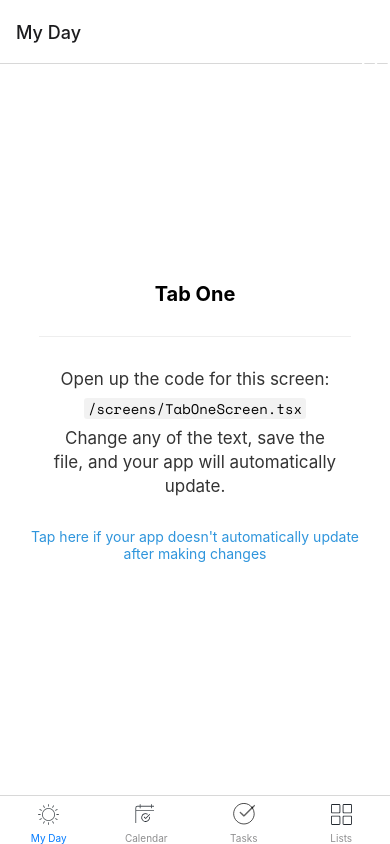
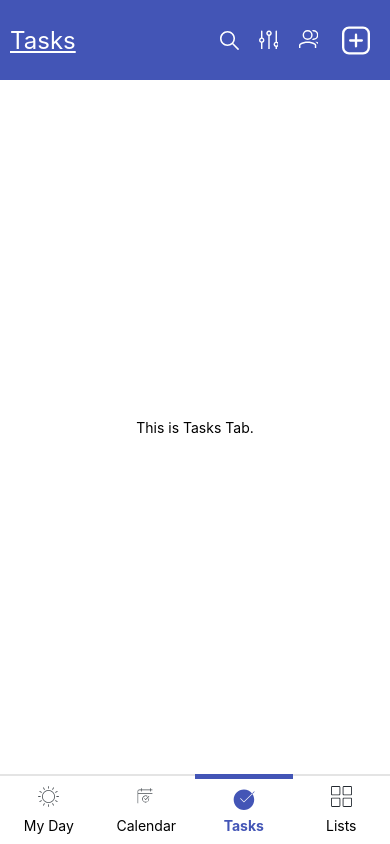
Before and after one commit to glaydsonp/react-native-tasks-app, a React Native app: screen / in a window 390 px wide. Built offline with nearby package versions, Linux system fonts and the light colour scheme; what expo-linking would draw is missing.

Commit message:
creating custom header and tabs bar

```diff
--- /dev/null
+++ b/src/components/Header.tsx
@@ -0,0 +1,64 @@
+import { getHeaderTitle } from "@react-navigation/elements";
+import { StyleSheet, Text } from "react-native";
+import Colors from "../constants/Colors";
+import AddIcon from "../icons/AddIcon";
+import FilterIcon from "../icons/FilterIcon";
+import PeopleIcon from "../icons/PeopleIcon";
+import SearchIcon from "../icons/SearchIcon";
+import { View } from "./Themed";
+
+const Header = ({ title }) => {
+  return (
+    <View style={styles.header}>
+      <Text style={styles.title}>{title}</Text>
+      <View style={styles.container}>
+        <View style={styles.icons}>
+          <SearchIcon />
+        </View>
+        <View style={styles.icons}>
+          <FilterIcon />
+        </View>
+        <View style={styles.icons}>
+          <PeopleIcon />
+        </View>
+        <View style={styles.icons}>
+          <AddIcon />
+        </View>
+      </View>
+    </View>
+  );
+};
+
+const styles = StyleSheet.create({
+  header: {
+    flexDirection: "row",
+    justifyContent: "space-between",
+    alignItems: "center",
+    color: "#fff",
+    height: 80,
+    backgroundColor: Colors.mainAppColor,
+  },
+
+  title: {
+    color: "#fff",
+    marginLeft: 10,
+    fontSize: 24,
+    textDecorationLine: "underline",
+    textDecorationColor: "#fff",
+  },
+
+  container: {
+    flexDirection: "row",
+    padding: 10,
+    backgroundColor: Colors.mainAppColor,
+  },
+
+  icons: {
+    padding: 10,
+    justifyContent: "center",
+    alignItems: "center",
+    backgroundColor: Colors.mainAppColor,
+  },
+});
+
+export default Header;
--- /dev/null
+++ b/src/components/TabsBar.tsx
@@ -0,0 +1,80 @@
+import { View, Text, TouchableOpacity } from "react-native";
+import React from "react";
+import Colors from "../constants/Colors";
+
+const TabsBar = ({ state, descriptors, navigation }) => {
+  return (
+    <View style={{ flexDirection: "row" }}>
+      {state.routes.map((route, index) => {
+        const { options } = descriptors[route.key];
+        const label =
+          options.tabBarLabel !== undefined
+            ? options.tabBarLabel
+            : options.title !== undefined
+            ? options.title
+            : route.name;
+
+        const icon = options.tabBarIcon;
+
+        const isFocused = state.index === index;
+
+        const onPress = () => {
+          const event = navigation.emit({
+            type: "tabPress",
+            target: route.key,
+            canPreventDefault: true,
+          });
+
+          if (!isFocused && !event.defaultPrevented) {
+            // The `merge: true` option makes sure that the params inside the tab screen are preserved
+            navigation.navigate({ name: route.name, merge: true });
+          }
+        };
+
+        const onLongPress = () => {
+          navigation.emit({
+            type: "tabLongPress",
+            target: route.key,
+          });
+        };
+
+        return (
+          <TouchableOpacity
+            key={route.name}
+            accessibilityRole="button"
+            accessibilityState={isFocused ? { selected: true } : {}}
+            accessibilityLabel={options.tabBarAccessibilityLabel}
+            testID={options.tabBarTestID}
+            onPress={onPress}
+            onLongPress={onLongPress}
+            style={{ flex: 1 }}
+          >
+            <View
+              style={{
+                height: 70,
+                backgroundColor: "#fff",
+                justifyContent: "space-between",
+                alignItems: "center",
+                borderTopColor: isFocused ? Colors.mainAppColor : "#E4E4E4",
+                borderTopWidth: isFocused ? 5 : 2,
+                padding: 10,
+              }}
+            >
+              {icon()}
+              <Text
+                style={{
+                  color: isFocused ? Colors.mainAppColor : "#000",
+                  fontWeight: isFocused ? "bold" : "normal",
+                }}
+              >
+                {label}
+              </Text>
+            </View>
+          </TouchableOpacity>
+        );
+      })}
+    </View>
+  );
+};
+
+export default TabsBar;
--- a/src/constants/Colors.ts
+++ b/src/constants/Colors.ts
@@ -10,10 +10,11 @@ export default {
     tabIconSelected: tintColorLight,
   },
   dark: {
-    text: '#000',
-    background: '#fff',
+    text: "#000",
+    background: "#fff",
     tint: tintColorLight,
-    tabIconDefault: '#ccc',
+    tabIconDefault: "#ccc",
     tabIconSelected: tintColorLight,
   },
+  mainAppColor: "#4355B6",
 };
--- a/src/icons/CalendarIcon.tsx
+++ b/src/icons/CalendarIcon.tsx
@@ -1,9 +1,10 @@
 import * as React from "react";
+import { StyleSheet } from "react-native";
 import Svg, { G, Path, Defs, ClipPath } from "react-native-svg";
 
 const CalendarIcon = () => {
   return (
-    <Svg width={22} height={21} fill="none">
+    <Svg style={styles.icon} width={22} height={21} fill="none">
       <G clipPath="url(#a)">
         <Path
           fillRule="evenodd"
@@ -29,4 +30,10 @@ const CalendarIcon = () => {
   );
 };
 
+const styles = StyleSheet.create({
+  icon: {
+    transform: [{ scale: 0.8 }],
+  },
+});
+
 export default CalendarIcon;
--- a/src/navigation/index.tsx
+++ b/src/navigation/index.tsx
@@ -7,13 +7,8 @@ import { createBottomTabNavigator } from "@react-navigation/bottom-tabs";
 import { NavigationContainer } from "@react-navigation/native";
 import { createNativeStackNavigator } from "@react-navigation/native-stack";
 import * as React from "react";
-import { ColorSchemeName } from "react-native";
-import {
-  RootStackParamList,
-  RootTabParamList,
-  RootTabScreenProps,
-} from "../../types";
-
+import { RootStackParamList, RootTabParamList } from "../../types";
+import { getHeaderTitle } from "@react-navigation/elements";
 import AddIcon from "../icons/AddIcon";
 import CalendarIcon from "../icons/CalendarIcon";
 import FilterIcon from "../icons/FilterIcon";
@@ -25,11 +20,23 @@ import TasksActiveIcon from "../icons/TasksActiveIcon";
 import TasksInactiveIcon from "../icons/TasksInactiveIcon";
 import ModalScreen from "../screens/ModalScreen";
 import NotFoundScreen from "../screens/NotFoundScreen";
-import ListsScreen from "../screens/TabFourScreen";
-import MyDayScreen from "../screens/TabOneScreen";
-import TasksScreen from "../screens/TabThreeScreen";
-import CalendarScreen from "../screens/TabTwoScreen";
+import MyDayScreen from "../screens/MyDayScreen";
+import CalendarScreen from "../screens/CalendarScreen";
+import TasksScreen from "../screens/TasksScreen";
+import ListsScreen from "../screens/ListsScreen";
 import LinkingConfiguration from "./LinkingConfiguration";
+import { View } from "react-native";
+import TabsBar from "../components/TabsBar";
+import Colors from "../constants/Colors";
+import Header from "../components/Header";
+
+interface TabCollection {
+  name: keyof RootTabParamList;
+  component;
+  title: string;
+  activeIcon: JSX.Element;
+  inactiveIcon: JSX.Element;
+}
 
 export default function Navigation() {
   return (
@@ -64,73 +71,57 @@ function RootNavigator() {
 const BottomTab = createBottomTabNavigator<RootTabParamList>();
 
 function BottomTabNavigator() {
+  const tabs: TabCollection[] = [
+    {
+      name: "MyDayTab",
+      component: MyDayScreen,
+      title: "My Day",
+      activeIcon: <MyDayIcon />,
+      inactiveIcon: <MyDayIcon />,
+    },
+    {
+      name: "CalendarTab",
+      component: CalendarScreen,
+      title: "Calendar",
+      activeIcon: <CalendarIcon />,
+      inactiveIcon: <CalendarIcon />,
+    },
+    {
+      name: "TasksTab",
+      component: TasksScreen,
+      title: "Tasks",
+      activeIcon: <TasksActiveIcon />,
+      inactiveIcon: <TasksInactiveIcon />,
+    },
+    {
+      name: "ListsTab",
+      component: ListsScreen,
+      title: "Lists",
+      activeIcon: <ListsIcon />,
+      inactiveIcon: <ListsIcon />,
+    },
+  ];
   return (
-    <BottomTab.Navigator initialRouteName="MyDayTab">
-      <BottomTab.Screen
-        name="MyDayTab"
-        component={MyDayScreen}
-        options={({ navigation }: RootTabScreenProps<"MyDayTab">) => ({
-          title: "My Day",
-          tabBarIcon: () => <MyDayIcon />,
-          headerRight: () => (
-            <>
-              <SearchIcon />
-              <FilterIcon />
-              <PeopleIcon />
-              <AddIcon />
-            </>
-          ),
-        })}
-      />
-      <BottomTab.Screen
-        name="CalendarTab"
-        component={CalendarScreen}
-        options={({ navigation }: RootTabScreenProps<"CalendarTab">) => ({
-          title: "Calendar",
-          tabBarIcon: () => <CalendarIcon />,
-          headerRight: () => (
-            <>
-              <SearchIcon />
-              <FilterIcon />
-              <PeopleIcon />
-              <AddIcon />
-            </>
-          ),
-        })}
-      />
-      <BottomTab.Screen
-        name="TasksTab"
-        component={TasksScreen}
-        options={{
-          title: "Tasks",
-          tabBarIcon: ({ focused }) =>
-            focused ? <TasksActiveIcon /> : <TasksInactiveIcon />,
-          headerRight: () => (
-            <>
-              <SearchIcon />
-              <FilterIcon />
-              <PeopleIcon />
-              <AddIcon />
-            </>
-          ),
-        }}
-      />
-      <BottomTab.Screen
-        name="ListsTab"
-        component={ListsScreen}
-        options={{
-          title: "Lists",
-          tabBarIcon: () => <ListsIcon />,
-          headerRight: () => (
-            <>
-              <SearchIcon />
-              <FilterIcon />
-              <PeopleIcon />
-              <AddIcon />
-            </>
-          ),
-        }}
-      />
+    <BottomTab.Navigator
+      initialRouteName="TasksTab"
+      tabBar={(props) => <TabsBar {...props} />}
+    >
+      {tabs.map((tab) => (
+        <BottomTab.Screen
+          key={tab.name}
+          name={tab.name}
+          component={tab.component}
+          options={{
+            header: ({ navigation, route, options }) => {
+              const title = getHeaderTitle(options, route.name);
+
+              return <Header title={title} />;
+            },
+            title: tab.title,
+            tabBarIcon: () => tab.activeIcon,
+          }}
+        />
+      ))}
     </BottomTab.Navigator>
   );
 }
--- /dev/null
+++ b/src/screens/CalendarScreen.tsx
@@ -0,0 +1,21 @@
+import { StyleSheet } from "react-native";
+import { Text, View } from "../components/Themed";
+import { RootTabScreenProps } from "../../types";
+
+export default function CalendarScreen({
+  navigation,
+}: RootTabScreenProps<"CalendarTab">) {
+  return (
+    <View style={styles.container}>
+      <Text>This is Calendar Tab.</Text>
+    </View>
+  );
+}
+
+const styles = StyleSheet.create({
+  container: {
+    flex: 1,
+    alignItems: "center",
+    justifyContent: "center",
+  },
+});
--- /dev/null
+++ b/src/screens/ListsScreen.tsx
@@ -0,0 +1,21 @@
+import { StyleSheet } from "react-native";
+import { Text, View } from "../components/Themed";
+import { RootTabScreenProps } from "../../types";
+
+export default function ListsScreen({
+  navigation,
+}: RootTabScreenProps<"ListsTab">) {
+  return (
+    <View style={styles.container}>
+      <Text>This is Lists Tab.</Text>
+    </View>
+  );
+}
+
+const styles = StyleSheet.create({
+  container: {
+    flex: 1,
+    alignItems: "center",
+    justifyContent: "center",
+  },
+});
--- /dev/null
+++ b/src/screens/MyDayScreen.tsx
@@ -0,0 +1,21 @@
+import { StyleSheet } from "react-native";
+import { Text, View } from "../components/Themed";
+import { RootTabScreenProps } from "../../types";
+
+export default function MyDayScreen({
+  navigation,
+}: RootTabScreenProps<"MyDayTab">) {
+  return (
+    <View style={styles.container}>
+      <Text>This is My Day Tab.</Text>
+    </View>
+  );
+}
+
+const styles = StyleSheet.create({
+  container: {
+    flex: 1,
+    alignItems: "center",
+    justifyContent: "center",
+  },
+});
--- a/src/screens/NotFoundScreen.tsx
+++ b/src/screens/NotFoundScreen.tsx
@@ -1,7 +1,7 @@
 import { StyleSheet, TouchableOpacity } from 'react-native';
 
 import { Text, View } from '../components/Themed';
-import { RootStackScreenProps } from '../types';
+import { RootStackScreenProps } from '../../types';
 
 export default function NotFoundScreen({ navigation }: RootStackScreenProps<'NotFound'>) {
   return (
--- a/src/screens/TabOneScreen.tsx
+++ /dev/null
@@ -1,32 +0,0 @@
-import { StyleSheet } from 'react-native';
-
-import EditScreenInfo from '../components/EditScreenInfo';
-import { Text, View } from '../components/Themed';
-import { RootTabScreenProps } from '../types';
-
-export default function TabOneScreen({ navigation }: RootTabScreenProps<'TabOne'>) {
-  return (
-    <View style={styles.container}>
-      <Text style={styles.title}>Tab One</Text>
-      <View style={styles.separator} lightColor="#eee" darkColor="rgba(255,255,255,0.1)" />
-      <EditScreenInfo path="/screens/TabOneScreen.tsx" />
-    </View>
-  );
-}
-
-const styles = StyleSheet.create({
-  container: {
-    flex: 1,
-    alignItems: 'center',
-    justifyContent: 'center',
-  },
-  title: {
-    fontSize: 20,
-    fontWeight: 'bold',
-  },
-  separator: {
-    marginVertical: 30,
-    height: 1,
-    width: '80%',
-  },
-});
--- a/src/screens/TabTwoScreen.tsx
+++ /dev/null
@@ -1,31 +0,0 @@
-import { StyleSheet } from 'react-native';
-
-import EditScreenInfo from '../components/EditScreenInfo';
-import { Text, View } from '../components/Themed';
-
-export default function TabTwoScreen() {
-  return (
-    <View style={styles.container}>
-      <Text style={styles.title}>Tab Two</Text>
-      <View style={styles.separator} lightColor="#eee" darkColor="rgba(255,255,255,0.1)" />
-      <EditScreenInfo path="/screens/TabTwoScreen.tsx" />
-    </View>
-  );
-}
-
-const styles = StyleSheet.create({
-  container: {
-    flex: 1,
-    alignItems: 'center',
-    justifyContent: 'center',
-  },
-  title: {
-    fontSize: 20,
-    fontWeight: 'bold',
-  },
-  separator: {
-    marginVertical: 30,
-    height: 1,
-    width: '80%',
-  },
-});
--- /dev/null
+++ b/src/screens/TasksScreen.tsx
@@ -0,0 +1,21 @@
+import { StyleSheet } from "react-native";
+import { Text, View } from "../components/Themed";
+import { RootTabScreenProps } from "../../types";
+
+export default function TasksScreen({
+  navigation,
+}: RootTabScreenProps<"TasksTab">) {
+  return (
+    <View style={styles.container}>
+      <Text>This is Tasks Tab.</Text>
+    </View>
+  );
+}
+
+const styles = StyleSheet.create({
+  container: {
+    flex: 1,
+    alignItems: "center",
+    justifyContent: "center",
+  },
+});
```
